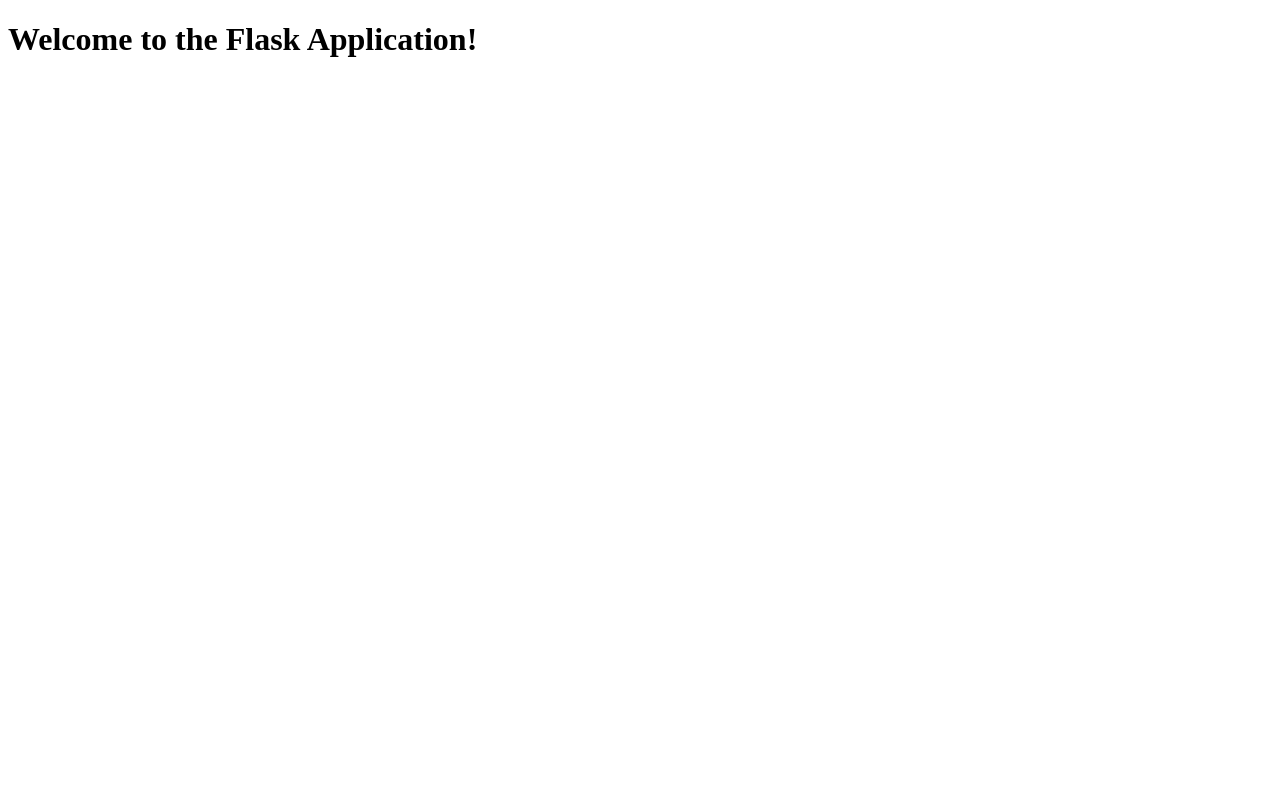
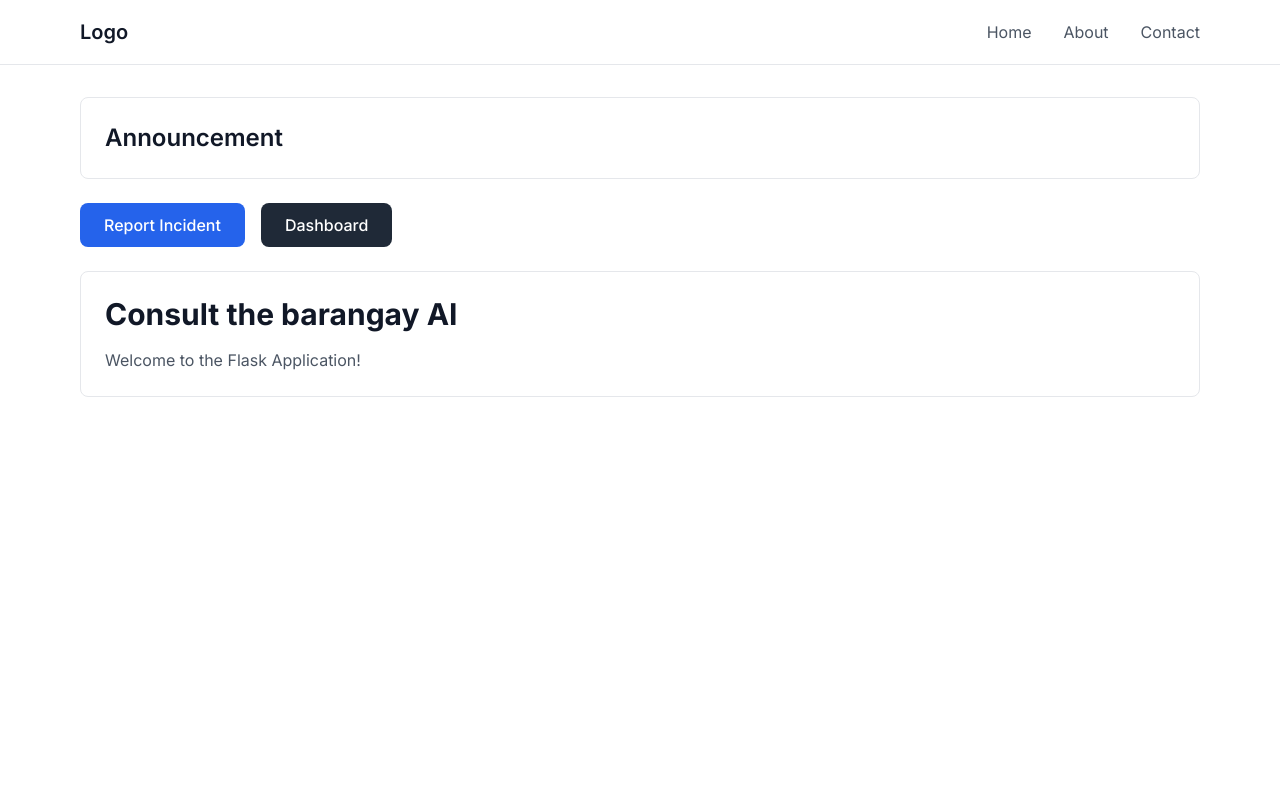
Before and after one commit to EarlClydeeee/GDSC_Hackathon--Team_COOLTOO, a Flask app: page / in a window 1280 px wide. Run offline with Flask 3, Linux system fonts and the light colour scheme; some libraries are stand-ins or nearby versions.

Commit message:
frontend of homepage

```diff
--- a/app/templates/index.html
+++ b/app/templates/index.html
@@ -1,13 +1,58 @@
-<!-- This is a simple HTML template for rendering -->
-
 <!DOCTYPE html>
 <html lang="en">
 <head>
     <meta charset="UTF-8">
     <meta name="viewport" content="width=device-width, initial-scale=1.0">
     <title>{{title}}</title>
+    <!-- Tailwind CSS -->
+    <script src="https://cdn.tailwindcss.com"></script>
+    <!-- Google Fonts -->
+    <link href="https://fonts.googleapis.com/css2?family=Inter:wght@400;500;600;700&display=swap" rel="stylesheet">
+    <style>
+        body {
+            font-family: 'Inter', sans-serif;
+        }
+    </style>
 </head>
-<body>
-    <h1>{{message}}</h1>
+<body class="bg-white min-h-screen">
+    <!-- Navigation Bar -->
+    <nav class="border-b border-gray-200">
+        <div class="max-w-6xl mx-auto px-4">
+            <div class="flex justify-between h-16">
+                <div class="flex items-center">
+                    <span class="text-xl font-semibold text-gray-900">Logo</span>
+                </div>
+                <div class="flex items-center space-x-8">
+                    <a href="#" class="text-gray-600 hover:text-gray-900">Home</a>
+                    <a href="#" class="text-gray-600 hover:text-gray-900">About</a>
+                    <a href="#" class="text-gray-600 hover:text-gray-900">Contact</a>
+                </div>
+            </div>
+        </div>
+    </nav>
+
+    <!-- Main Content -->
+    <main class="max-w-6xl mx-auto px-4 py-8">
+        <!-- Announcement Section -->
+        <div class="border border-gray-200 rounded-lg p-6 mb-6">
+            <h2 class="text-2xl font-semibold text-gray-900">Announcement</h2>
+        </div>
+
+        <!-- Action Buttons -->
+        <div class="flex space-x-4 mb-6">
+            <button class="px-6 py-2.5 bg-blue-600 text-white font-medium rounded-lg hover:bg-blue-700 transition-colors">
+                Report Incident
+            </button>
+            <button class="px-6 py-2.5 bg-gray-800 text-white font-medium rounded-lg hover:bg-gray-900 transition-colors">
+                Dashboard
+            </button>
+        </div>
+
+        <!-- Consult Section -->
+        <div class="border border-gray-200 rounded-lg p-6">
+            <h2 class="text-3xl font-bold text-gray-900">Consult the barangay AI</h2>
+            <p class="mt-4 text-gray-600">{{message}}</p>
+        </div>
+    </main>
 </body>
 </html>
```
